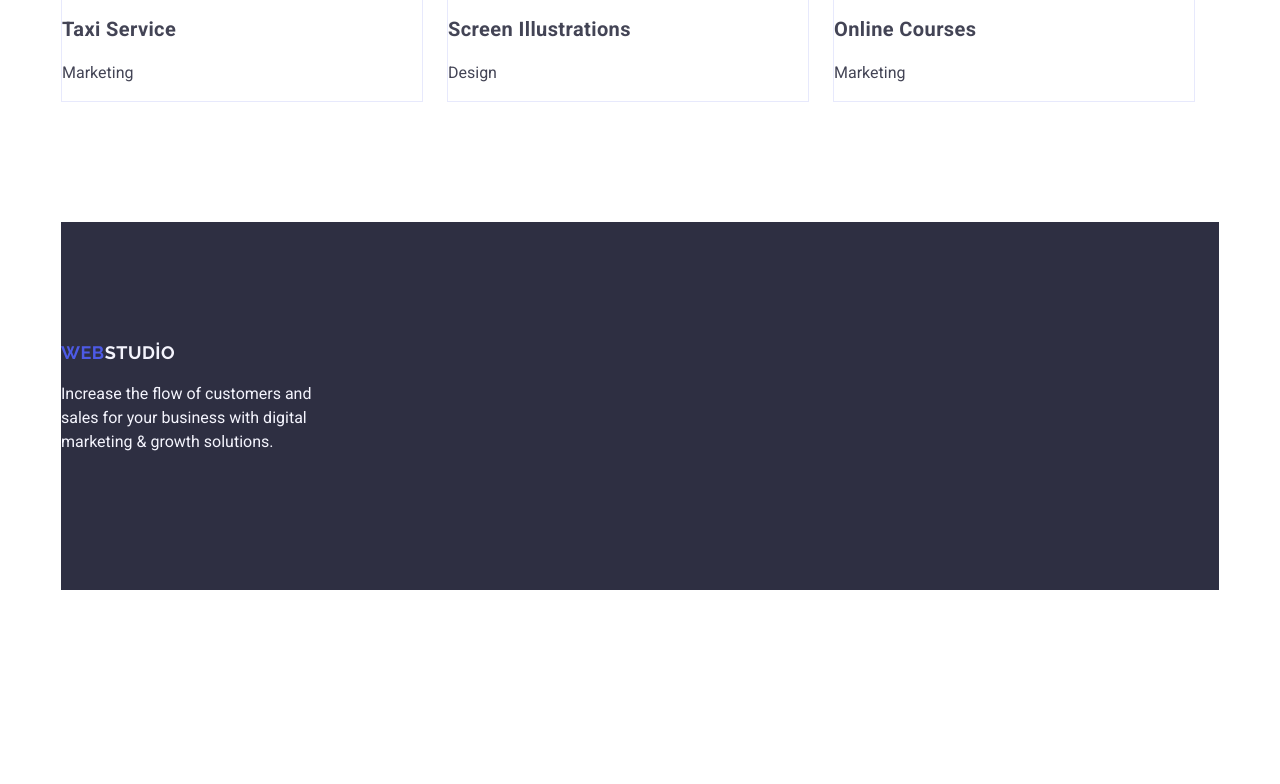
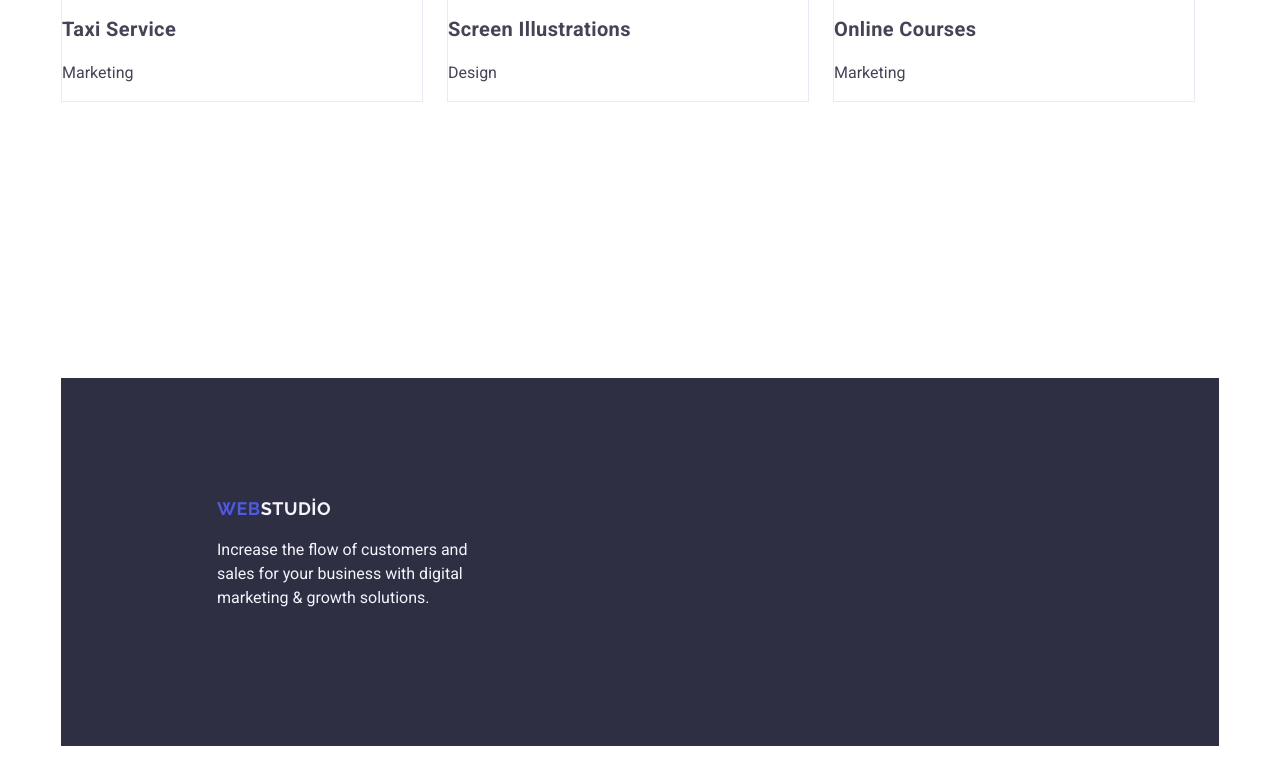
Before and after one commit to ofarukyildirim/goit-markup-hw-03, a plain HTML site: page index.html in a window 1280 px wide. Shown: the part 2613-3397 px from the top of the page. Before the commit the page ends 3203 px from the top, so only its background shows below. Drawn offline with nearby package versions, Linux system fonts and the light colour scheme.

Commit message:
uupdatenav

```diff
--- a/css/styles.css
+++ b/css/styles.css
@@ -221,6 +221,7 @@ address {
 
  .alt-duzen {
     width: 264px;
+    margin: 156px;
  }
 
  .team-card {
```
